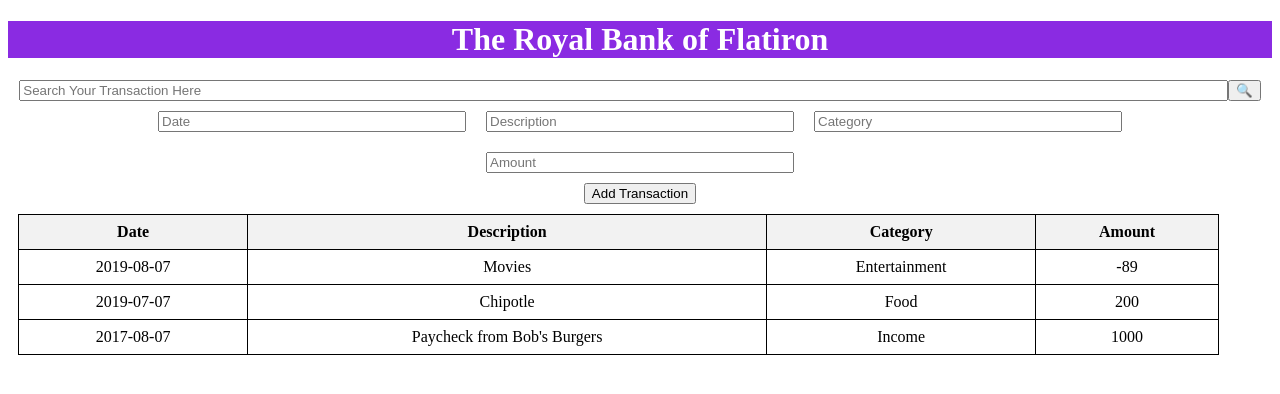
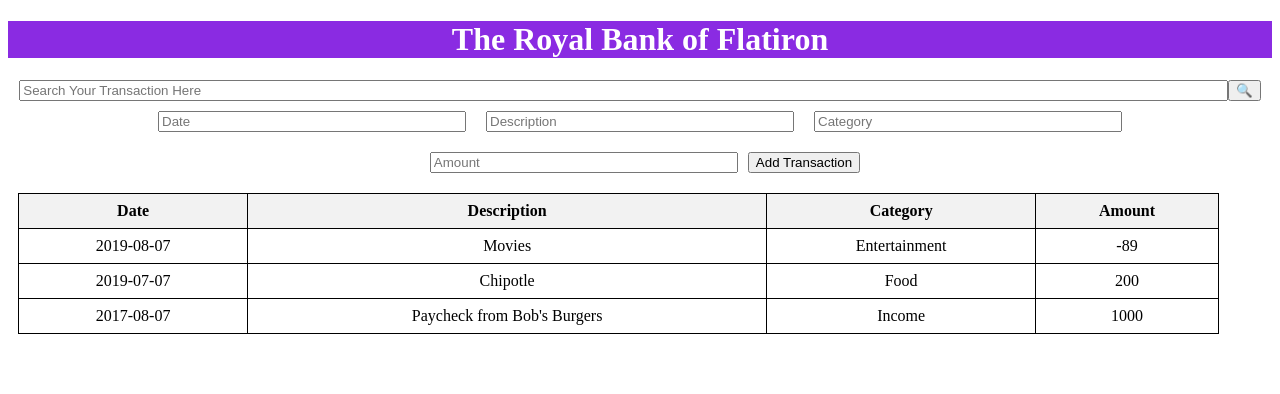
Before and after one commit to JeropLinet/Phase2-WK1-, a React (Create React App) app: page / in a window 1280 px wide. Shown: the top 394 px of the page. Built offline with nearby package versions, Linux system fonts and the light colour scheme.

Commit message:
adding new transactions to the table

```diff
--- a/src/App.js
+++ b/src/App.js
@@ -12,7 +12,7 @@ function App() {
     const[description,setDescription]=useState('')
     const[category,setCategory]=useState('')
     const[amount,setAmount]=useState('')
-
+    const[transactions,setTransactions]=useState([]) //this makes sure that the transactions are always an array
 
 
     //adding eventhandlers to handle change in the input
@@ -22,7 +22,16 @@ function App() {
     const handleCategoryChange=(e)=>setCategory(e.target.value)
     const handleAmountChange=(e)=>setAmount(e.target.value)
 
+   //adding transactions to the table
+    const addTransaction = () => {
+    const newTransaction = { date, description, category, amount } //creates a new transaction
+    setTransactions([...transactions, newTransaction]) //spread operator enables creation of a new array with the existing transaction plus the new one
 
+    setDate('')
+    setDescription('')
+    setCategory('')
+    setAmount('')
+   };
     return(
         <div className='App'>
             <h1 className='header'>The Royal Bank of Flatiron</h1>
@@ -31,8 +40,8 @@ function App() {
               <input
                type='text'
                placeholder='Search Your Transaction Here'
-               >
-               </input>
+
+               />
               <button >&#128269;</button>
             </div>
 
@@ -41,49 +50,49 @@ function App() {
                type='text'
                placeholder='Date'
                value={date}
-               onChange={handleDateChange}>
-              </input>
+               onChange={handleDateChange}
+              />
 
               <input
                 type='text'
                 placeholder='Description'
                 value={description}
-                onChange={handleDescriptionChange}>
-              </input>
+                onChange={handleDescriptionChange}
+              />
 
               <input
                type='text'
                placeholder='Category'
                value={category}
-               onChange={handleCategoryChange}>
-              </input>
+               onChange={handleCategoryChange}
+              />
 
               <input
                type='text'
                placeholder='Amount'
                value={amount}
-               onChange={handleAmountChange}>
-               </input>
-            </div>
+               onChange={handleAmountChange}
+               />
 
             <button
             className='addTransaction'
-           >Add Transaction
+            onClick={addTransaction}>Add Transaction
             </button>
-
-
+            </div>
 
           <table className='table'>
-                <thead>
+              <thead>
                     <tr>
                      <th>Date</th>
                      <th>Description</th>
                      <th>Category</th>
                      <th>Amount</th>
                     </tr>
-                </thead>
-                {/* in the transactions component we already has a tbody which is why we do not have to put another tbody */}
-                <Transaction/>
+              </thead>
+
+                {/* in the transactions component we already have a tbody which is why we do not have to put another tbody */}
+              <Transaction transactions={transactions} />
+
           </table>
         </div>
     )
--- a/src/transactions.js
+++ b/src/transactions.js
@@ -1,14 +1,14 @@
 import React from "react";
 
-function Transaction() {
-    let items = [
+function Transaction({ transactions }) {
+  const sampleTransactions = [
     { date: "2019-08-07", description: "Movies", category: "Entertainment", amount: -89 },
     { date: "2019-07-07", description: "Chipotle", category: "Food", amount: 200 },
     { date: "2017-08-07", description: "Paycheck from Bob's Burgers", category: "Income", amount: 1000 }
   ];
-  //the variable below iterates over the items above
-    const renderTransactions = items.map((item, index) => (
-  //the unique key applies to every item to uniquely identify them
+
+  //.map hepls us to iterate over the values
+  const showTransactions = transactions.map((item, index) => (
     <tr key={index}>
       <td>{item.date}</td>
       <td>{item.description}</td>
@@ -17,9 +17,20 @@ function Transaction() {
     </tr>
   ));
 
+  const showSampleTransactions = sampleTransactions.map((item, index) => (
+    <tr key={index}>
+      <td>{item.date}</td>
+      <td>{item.description}</td>
+      <td>{item.category}</td>
+      <td>{item.amount}</td>
+    </tr>
+  ));
+
+  //rendering the sample and the new transactions in the table
   return (
     <tbody>
-            {renderTransactions}
+      {showSampleTransactions}
+      {showTransactions}
     </tbody>
   );
 }
```
Lines whose indentation alone changed are shown as unchanged.
